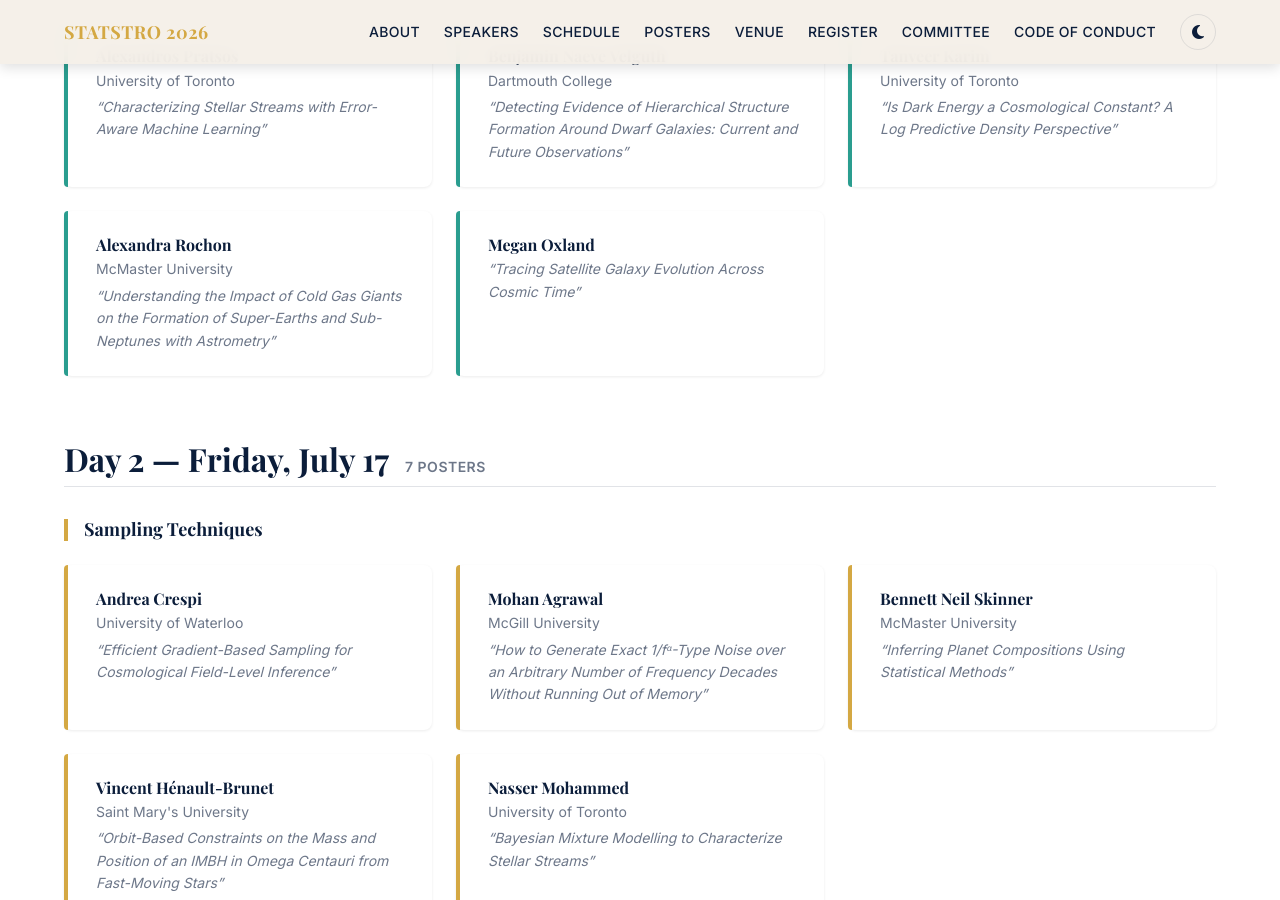
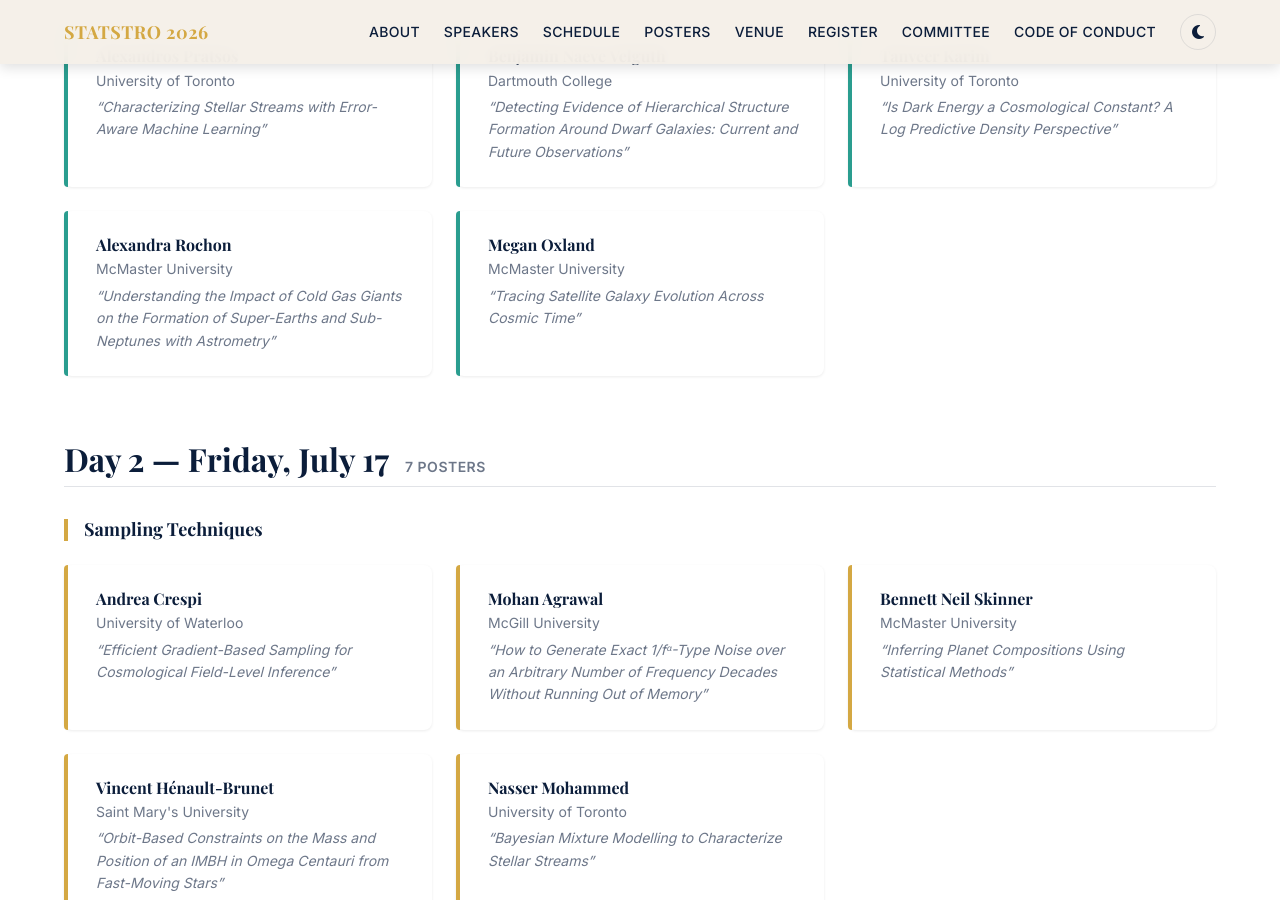
Before and after one commit to joshspeagle/STATSTRO, a Jekyll site: the page built from index.html, in a window 1280 px wide and 900 px high, scrolled down 7579 px. Built offline with Jekyll 4.4.1, drawn with Linux system fonts in a browser that asks for light colours; some web fonts are replaced.

Commit message:
Set Megan Oxland affiliation to McMaster University
Co-Authored-By: Claude Opus 4.8 <noreply@anthropic.com>
Claude-Session: https://claude.ai/code/session_01Xdqp53WpKT1ySZzHV5B8BR

```diff
--- a/_data/posters.yml
+++ b/_data/posters.yml
@@ -46,7 +46,7 @@
   title: "Understanding the Impact of Cold Gas Giants on the Formation of Super-Earths and Sub-Neptunes with Astrometry"
 
 - name: "Megan Oxland"  # off the waitlist; inferred category (galaxy-evolution science, no method tag)
-  affiliation: ""  # TODO: confirm affiliation
+  affiliation: "McMaster University"
   session: uq
   title: "Tracing Satellite Galaxy Evolution Across Cosmic Time"
 
```
